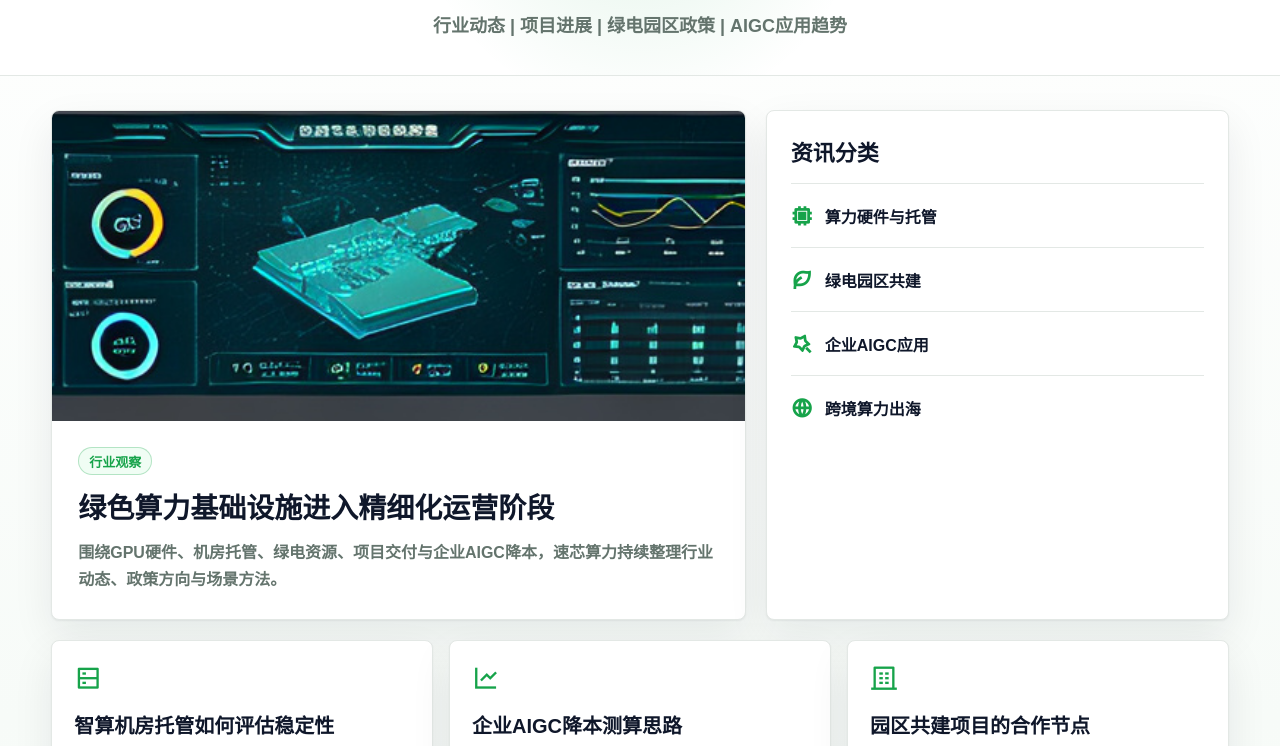
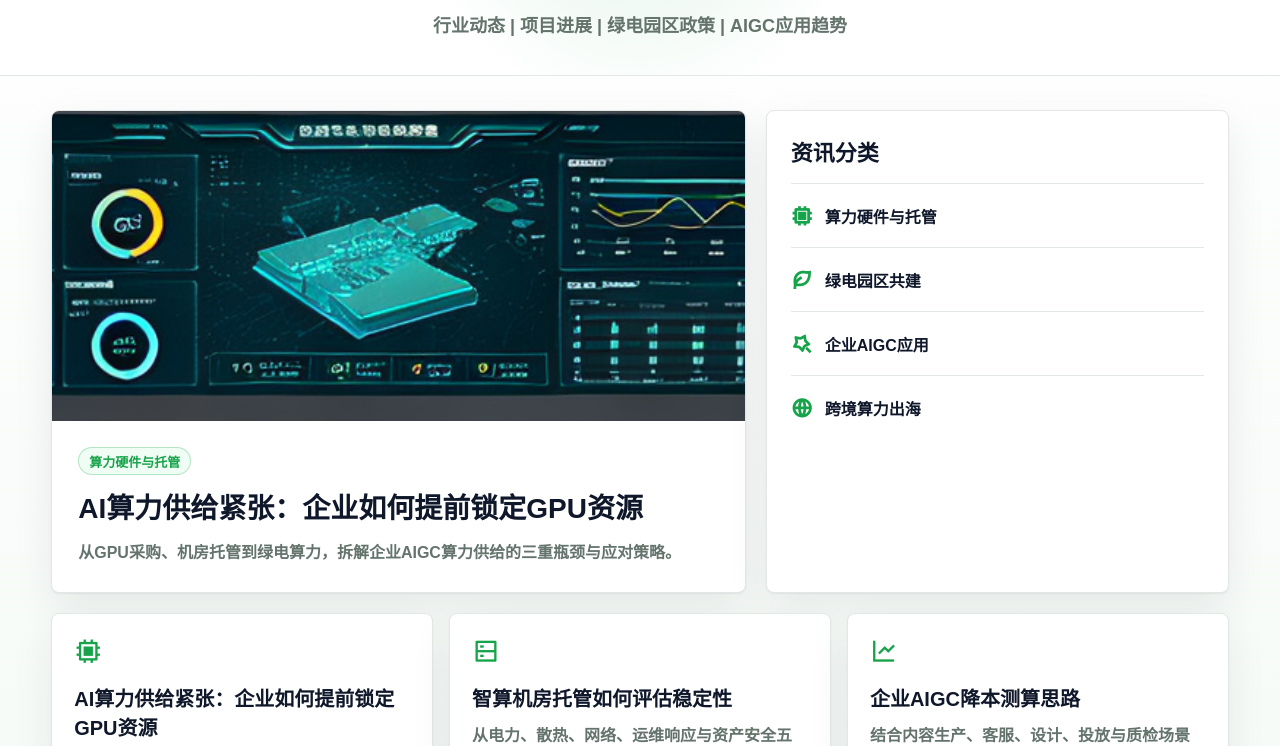
Before and after one commit to cnmbdb/js-web, a website: page news.html in a window 1280 px wide. Shown: the part 186-932 px from the top of the page. Drawn offline with nearby package versions, Linux system fonts and the light colour scheme; no server answers.

Commit message:
feat: 新增资讯 - AI算力供给紧张：企业如何提前锁定GPU资源

```diff
--- a/news.html
+++ b/news.html
@@ -17,12 +17,13 @@
     <div id="site-nav"></div>
     <section class="head"><h1>资讯中心</h1><p>行业动态 | 项目进展 | 绿电园区政策 | AIGC应用趋势</p></section>
     <main class="wrap">
-      <a class="lead" href="https://suxin-docs.mintlify.site/blog/green-compute-operations">
-        <img src="assets/materials/dashboard-panel.png" alt="算力运营数据面板">
-        <div class="lead-copy"><span class="kicker">行业观察</span><h2>绿色算力基础设施进入精细化运营阶段</h2><p>围绕GPU硬件、机房托管、绿电资源、项目交付与企业AIGC降本，速芯算力持续整理行业动态、政策方向与场景方法。</p></div>
+      <a class="lead" href="https://suxin-docs.mintlify.site/blog/ai-compute-supply-shortage-2026">
+        <img src="assets/materials/dashboard-panel.png" alt="速芯算力">
+        <div class="lead-copy"><span class="kicker">算力硬件与托管</span><h2>AI算力供给紧张：企业如何提前锁定GPU资源</h2><p>从GPU采购、机房托管到绿电算力，拆解企业AIGC算力供给的三重瓶颈与应对策略。</p></div>
       </a>
       <aside class="side"><h2>资讯分类</h2><a class="topic" href="#"><i class="ri-cpu-line"></i>算力硬件与托管</a><a class="topic" href="#"><i class="ri-leaf-line"></i>绿电园区共建</a><a class="topic" href="#"><i class="ri-magic-line"></i>企业AIGC应用</a><a class="topic" href="#"><i class="ri-global-line"></i>跨境算力出海</a></aside>
       <section class="list">
+<a class="news-card" href="https://suxin-docs.mintlify.site/blog/ai-compute-supply-shortage-2026"><i class="ri-cpu-line"></i><h3>AI算力供给紧张：企业如何提前锁定GPU资源</h3><p>从GPU采购、机房托管到绿电算力，拆解企业AIGC算力供给的三重瓶颈与应对策略。</p></a>
         <a class="news-card" href="https://suxin-docs.mintlify.site/blog/data-center-hosting-stability"><i class="ri-server-line"></i><h3>智算机房托管如何评估稳定性</h3><p>从电力、散热、网络、运维响应与资产安全五个维度建立考察清单。</p></a>
         <a class="news-card" href="https://suxin-docs.mintlify.site/blog/enterprise-aigc-cost-analysis"><i class="ri-line-chart-line"></i><h3>企业AIGC降本测算思路</h3><p>结合内容生产、客服、设计、投放与质检场景拆分算力需求。</p></a>
         <a class="news-card" href="https://suxin-docs.mintlify.site/blog/green-park-project-milestones"><i class="ri-building-4-line"></i><h3>园区共建项目的合作节点</h3><p>梳理从资源评估、方案测算、机房建设到渠道招商的推进路径。</p></a>
```
